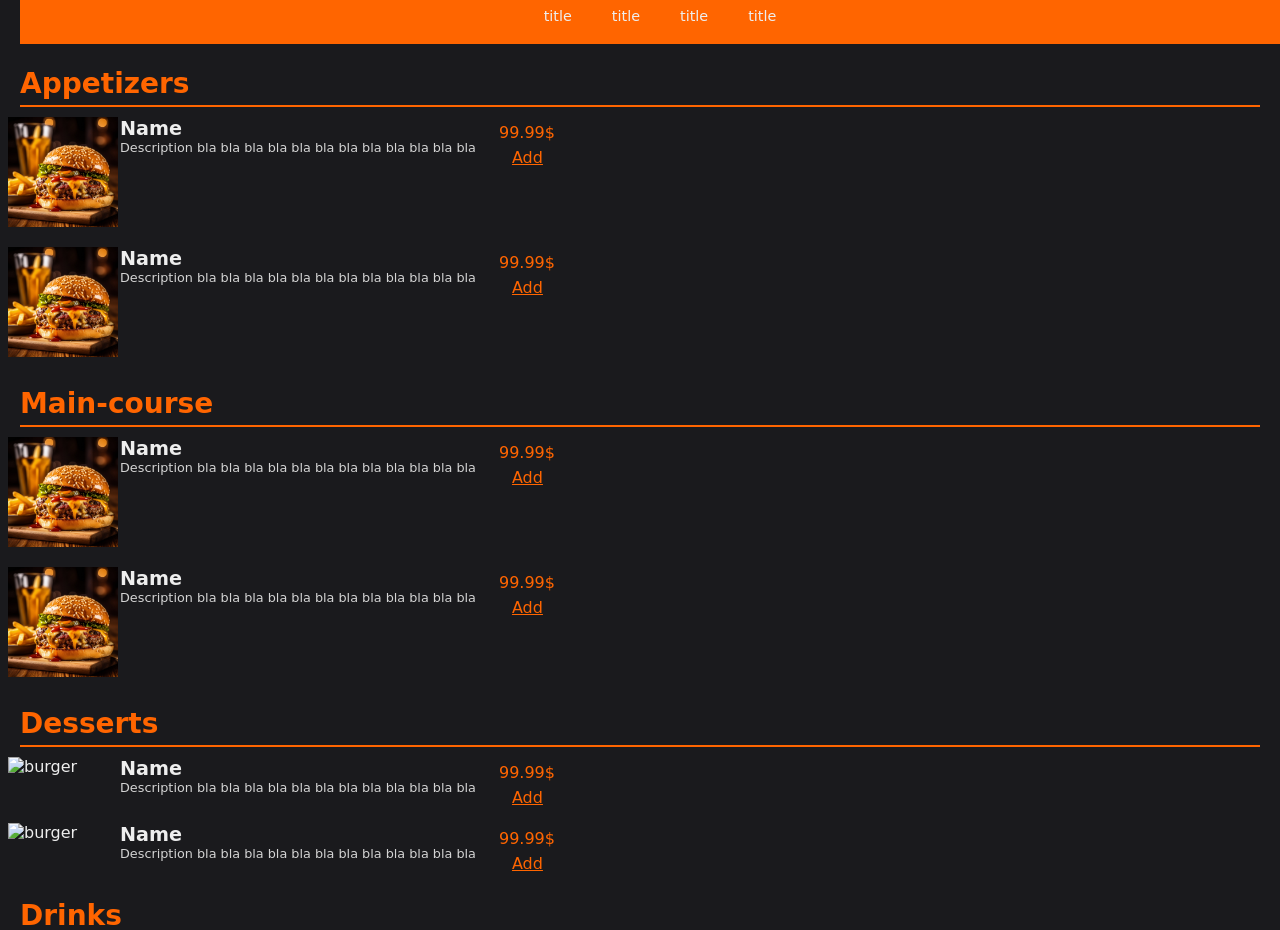
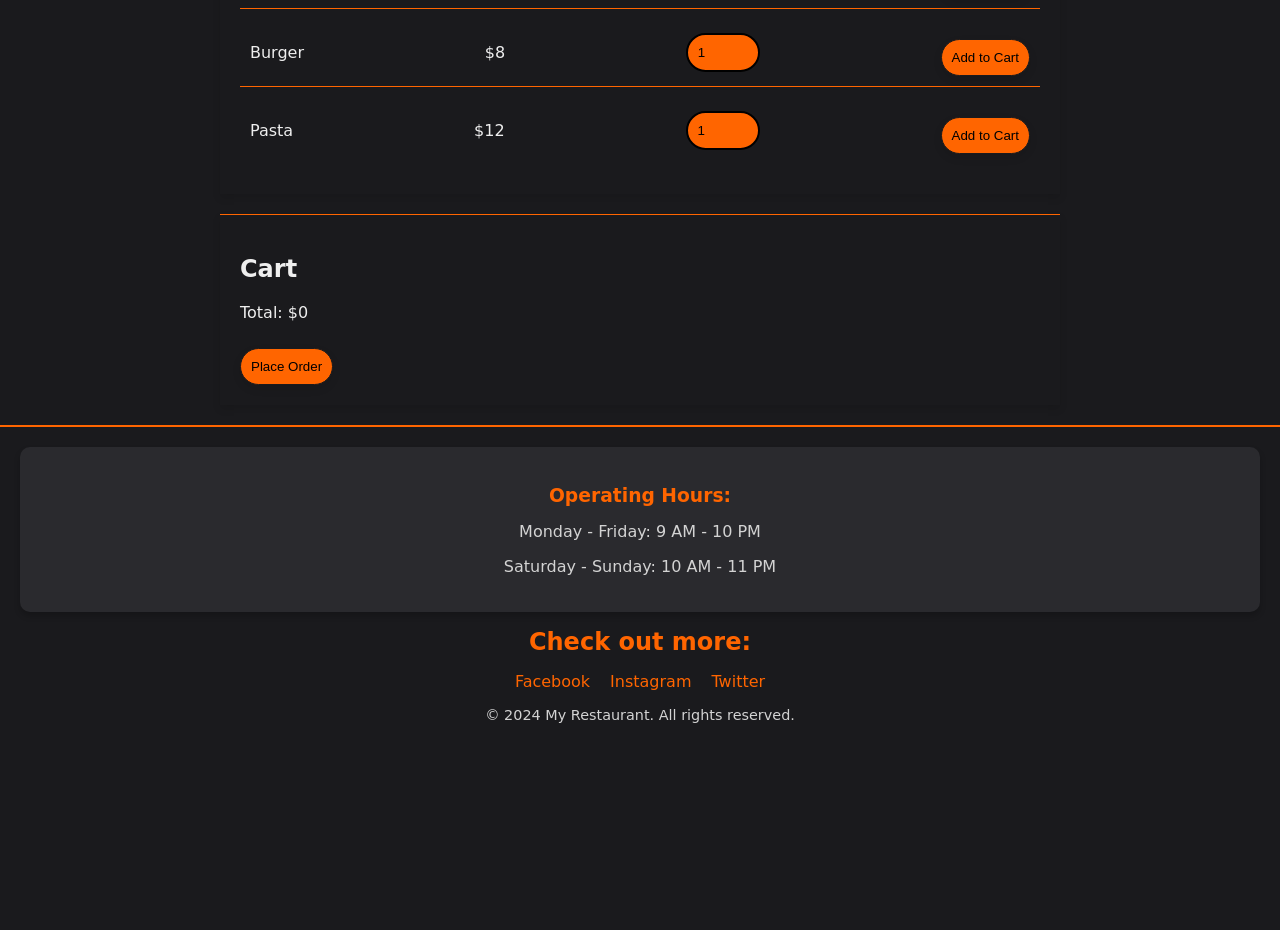
Before and after one commit to jefouz/i2201prjct, a plain HTML site: page menu.html in a window 1280 px wide. Shown: the part 223-1153 px from the top of the page. After the commit the page ends 1000 px from the top, so only its background shows below. Drawn offline with Linux system fonts and the light colour scheme.

Commit message:
added a new menu prototype

```diff
--- a/menu.html
+++ b/menu.html
@@ -16,137 +16,103 @@
       </ul>
     </nav>
     <div class="menu">
-      <h1>Our Menu</h1>
-
-      <div id="menuNav">
-        <ul>
-          <li><a href="#appetizers">title</a></li>
-          <li><a href="#main-courses">title</a></li>
-          <li><a href="#desserts">title</a></li>
-          <li><a href="#drinks">title</a></li>
-        </ul>
-      </div>
-
-      <div class="menu-category">
-        <h2 id="appetizers">Appetizers</h2>
+      <h2>Menu</h2>
       <div class="menu-item">
-          <img src="assets/burger.jpg" alt="burger" />
-          <div class="item-info">
-            <span class="item-name">Name</span>
-            <span class="item-description"
-              >Description bla bla bla bla bla bla bla bla bla bla bla bla
-            </span>
-          </div>
-          <div class="cart">
-            <span class="item-price">99.99$</span>
-            <span><a href="#home">Add</a></span>
-          </div>
+          <span>Pizza</span>
+          <span>$10</span>
+          <input type="number" min="1" value="1" class="quantity" style="width: 50px;">
+          <button onclick="addToCart('Pizza', 10)">Add to Cart</button>
       </div>
       <div class="menu-item">
-          <img src="assets/burger.jpg" alt="burger" />
-          <div class="item-info">
-            <span class="item-name">Name</span>
-            <span class="item-description"
-              >Description bla bla bla bla bla bla bla bla bla bla bla bla</span
-            >
+          <span>Burger</span>
+          <span>$8</span>
+          <input type="number" min="1" value="1" class="quantity" style="width: 50px;">
+          <button onclick="addToCart('Burger', 8)">Add to Cart</button>
       </div>
-          <div class="cart">
-            <span class="item-price">99.99$</span>
-            <span><a href="#home">Add</a></span>
-          </div>
+      <div class="menu-item">
+          <span>Pasta</span>
+          <span>$12</span>
+          <input type="number" min="1" value="1" class="quantity" style="width: 50px;">
+          <button onclick="addToCart('Pasta', 12)">Add to Cart</button>
       </div>
   </div>
 
-      <div class="menu-category">
-        <h2 id="main-courses">Main-course</h2>
-        <div class="menu-item">
-          <img src="assets/burger.jpg" alt="burger" />
-          <div class="item-info">
-            <span class="item-name">Name</span>
-            <span class="item-description"
-              >Description bla bla bla bla bla bla bla bla bla bla bla bla</span
-            >
-          </div>
   <div class="cart">
-            <span class="item-price">99.99$</span>
-            <span><a href="#home">Add</a></span>
-          </div>
-        </div>
-        <div class="menu-item">
-          <img src="assets/burger.jpg" alt="burger" />
-          <div class="item-info">
-            <span class="item-name">Name</span>
-            <span class="item-description"
-              >Description bla bla bla bla bla bla bla bla bla bla bla bla</span
-            >
-          </div>
-          <div class="cart">
-            <span class="item-price">99.99$</span>
-            <span><a href="#home">Add</a></span>
-          </div>
-        </div>
+      <h2>Cart</h2>
+      <ul id="cartItems"></ul>
+      <p id="totalPrice">Total: $0</p>
+      <button onclick="sendOrder()">Place Order</button>
   </div>
 
-      <div class="menu-category">
-        <h2 id="desserts">Desserts</h2>
-        <div class="menu-item">
-          <img src="assets/assets/burger.jpg" alt="burger" />
-          <div class="item-info">
-            <span class="item-name">Name</span>
-            <span class="item-description"
-              >Description bla bla bla bla bla bla bla bla bla bla bla bla</span
-            >
-          </div>
-          <div class="cart">
-            <span class="item-price">99.99$</span>
-            <span><a href="#home">Add</a></span>
-          </div>
-        </div>
-        <div class="menu-item">
-          <img src="assets/assets/burger.jpg" alt="burger" />
-          <div class="item-info">
-            <span class="item-name">Name</span>
-            <span class="item-description"
-              >Description bla bla bla bla bla bla bla bla bla bla bla bla</span
-            >
-          </div>
-          <div class="cart">
-            <span class="item-price">99.99$</span>
-            <span><a href="#home">Add</a></span>
-          </div>
-        </div>
-      </div>
+  <script>
+    const cart = {};
 
-      <div class="menu-category">
-        <h2 id="drinks">Drinks</h2>
-        <div class="menu-item">
-          <img src="assets/burger.jpg" alt="burger" />
-          <div class="item-info">
-            <span class="item-name">Name</span>
-            <span class="item-description"
-              >Description bla bla bla bla bla bla bla bla bla bla bla bla</span
-            >
-          </div>
-          <div class="cart">
-            <span class="item-price">99.99$</span>
-            <span><a href="#home">Add</a></span>
-          </div>
-        </div>
-        <div class="menu-item">
-          <img src="assets/burger.jpg" alt="burger" />
-          <div class="item-info">
-            <span class="item-name">Name</span>
-            <span class="item-description"
-              >Description bla bla bla bla bla bla bla bla bla bla bla bla</span
-            >
-          </div>
-          <div class="cart">
-            <span class="item-price">99.99$</span>
-            <span><a href="#home" id="add">Add</a></span>
-          </div>
-        </div>
-      </div>
-    </div>
+    function addToCart(item, price) {
+        const quantityInput = document.querySelector(`.menu-item:has(button[onclick="addToCart('${item}', ${price})"]) .quantity`);
+        const quantity = parseInt(quantityInput.value) || 1;
+
+        if (cart[item]) {
+            cart[item].quantity += quantity;
+        } else {
+            cart[item] = { quantity, price };
+        }
+        updateCart();
+    }
+
+    function removeFromCart(item) {
+        if (cart[item]) {
+            delete cart[item];
+            updateCart();
+        }
+    }
+
+    function updateCart() {
+        const cartItems = document.getElementById('cartItems');
+        const totalPriceElem = document.getElementById('totalPrice');
+        cartItems.innerHTML = '';
+        let total = 0;
+
+        for (const [item, details] of Object.entries(cart)) {
+            const { quantity, price } = details;
+            total += quantity * price;
+            const li = document.createElement('li');
+            li.innerHTML = `${item} x${quantity} - $${(quantity * price).toFixed(2)} <button onclick="removeFromCart('${item}')">Remove</button>`;
+            cartItems.appendChild(li);
+        }
+
+        totalPriceElem.textContent = `Total: $${total.toFixed(2)}`;
+    }
+
+    function sendOrder() {
+        if (Object.keys(cart).length === 0) {
+            alert('Your cart is empty!');
+            return;
+        }
+
+        if (!navigator.geolocation) {
+            alert('Geolocation is not supported by your browser.');
+            return;
+        }
+
+        navigator.geolocation.getCurrentPosition(
+            position => {
+                const { latitude, longitude } = position.coords;
+                const location = `https://www.google.com/maps?q=${latitude},${longitude}`;
+
+                const orderText = Object.entries(cart)
+                    .map(([item, details]) => `${item} x${details.quantity} - $${(details.quantity * details.price).toFixed(2)}`)
+                    .join(', ');
+
+                const whatsappURL = `https://wa.me/+96170945378?text=${encodeURIComponent('Order: ' + orderText + '\nLocation: ' + location)}`;
+                window.open(whatsappURL, '_blank');
+            },
+            error => {
+                alert('Unable to retrieve location.');
+            }
+        );
+    }
+</script>
+
     <footer>
       <section id="contact-info">
         <h3>Operating Hours:</h3>
--- a/style.css
+++ b/style.css
@@ -604,130 +604,51 @@ margin-top: 10px;
   background-color: var(--link-hover-color);
 }
 /* menu */
-
-#menuNav{width: 100vw;
-  display: flex;
-  height: 7vh;
-  background-color: var(--accent-color);
-  align-items: center;
-  justify-content: center;
-  position: sticky;
-  top: 0;
-  z-index: 1;
-  font-size: 0.9em;
-}
-.menu #menuNav {
-
-  /* position: sticky; */
-  /* top: 0; */
-  background-color: var(--accent-color);
-  /* z-index: 100; */
-}
-
-.menu #menuNav ul {
-  display: flex;
-  justify-content: center;
-  list-style-type: none;
-  margin: 0;
-  padding: 0;
-  gap: 40px;
-}
-
-.menu #menuNav ul li a {
-  color: var(--font-color);
-  text-decoration: none;
-  /* font-size: 1.2em; */
-  /* padding: 10px; */
-  transition: opacity 0.3s;
-
-}
-
-.menu #menuNav ul li a:hover {
-  opacity: 0.7;
-}
-
-
 .menu {
-  background-color: #fff;
-  margin: 50px auto;
+  max-width: 800px;
+  margin: 20px auto;
   padding: 20px;
   background-color: var(--bg-color);
-  border-radius: 10px;
-  box-shadow: 0 4px 8px var(--box-shadow-color);
+  box-shadow: 0 4px 8px rgba(0, 0, 0, 0.1);
 }
-
-
-.menu h1 {
-  text-align: center;
-  color: var(--accent-color);
-  font-size: 36px;
-  margin-bottom: 20px;
-}
-
-
-.menu-category {
-  margin-bottom: 30px;
-}
-
-.menu-category h2 {
-  font-size: 28px;
-  color: var(--accent-color);
-  border-bottom: 2px solid var(--accent-color);
-  padding-bottom: 5px;
-  margin-bottom: 10px;
-}
-
 .menu-item {
   display: flex;
-  margin-bottom: 20px;
+  justify-content: space-between;
+  align-items: center;
+  margin: 10px 0;
+  padding: 10px;
+  border-bottom: 1px solid var(--accent-color);
 }
-
-.menu-item img {
-  width: 110px;
-  position: relative;
-  right: 12px;
-  height: 100%;
-
+.menu-item:last-child {
+  border-bottom: none;
 }
-
-.menu .item-info {
-  display: flex;
-  flex-direction: column;
-  width: auto;
-  position: relative;
-  right: 10px;
-
+.menu input{
+  background-color: var(--accent-color);
+  border: solid 2px black;
+  border-radius: 20px;
+  padding: 10px;
 }
-
-.menu .item-name {
-  font-size: 1.2em;
-  font-weight: bold;
-  color: var(--font-color);
+.cart {
+  border-top: #ff6500 1px solid;
+  max-width: 800px;
+  margin: 20px auto;
+  padding: 20px;
+  background: var(--bg-color);
+  box-shadow: 0 4px 8px rgba(0, 0, 0, 0.1);
 }
-
-.menu .item-description {
-  font-size: 0.8em;
-  color: var(--footer-text-color);
+.menu button , .cart button{
+  padding: 10px;
+  margin-top: 10px;
+ background-color: var(--accent-color);
+ border: 1px solid var(--bg-color);
+ box-shadow: 0 4px 8px rgba(0, 0, 0, 0.1);
+ border-radius: 20px;
 }
-
-
-.menu .cart a , .cart{
-display: flex;
-flex-direction: column;
-
-
-padding-top: 4px;
-color: var(--accent-color);
-position: relative;
-left: 13px;
-top: 2px;
-
+.menu button:hover , .cart button:hover{
+  cursor: pointer;
+  background-color: var(--link-hover-color);
+  transition-duration: 1s;
 }
-
-
-
-
-
 /*animations*/
 @keyframes slideIn2 {
   from {
```
Lines whose indentation alone changed are shown as unchanged.
